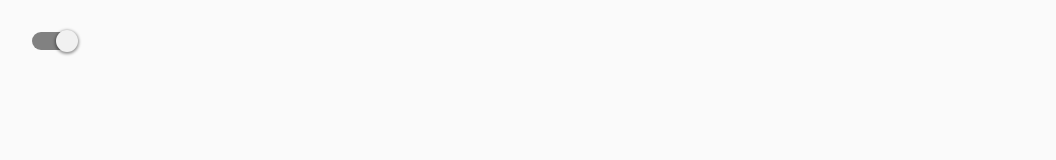
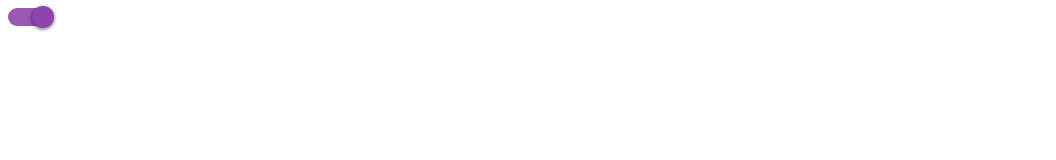
Before and after one commit to sentialx/WebExpress2, an Electron app: page controls.html in a window 1024 px wide. Both pictures are taken after a click on the element 52 px from the left and 41 px from the top of the page. Shown: the whole page, 1056 px wide, since content can reach past the window. Drawn offline with Linux system fonts and the light colour scheme.

Commit message:
Switch update

```diff
--- a/controls.html
+++ b/controls.html
@@ -10,7 +10,7 @@
   </head>
   <body>
     <div class="c">
-      <div class="mdc-switch">
+      <div class="mdc-switch" data-toggle-off-color="#f1c40f" data-ellipse-toggle-off-color="#f39c12" data-toggle-on-color="#9b59b6"  data-ellipse-toggle-on-color="#8e44ad">
         <div class="s-container">
           <div class="lever">
 
--- a/css/controls/materialdesign.css
+++ b/css/controls/materialdesign.css
@@ -1,29 +1,10 @@
-html, body {
-    height: 100%;
-    font-size: 20px;
-    margin: 0 !important;
-    padding: 0 !important;
-    color: #444;
-    font-family: 'Roboto', sans-serif;
-    background-color: #fafafa;
-    color: #444;;
-}
-
-.c {
-    width: 100%;
-    margin-top: 32px;
-    margin-left:32px;
-}
-
 .mdc-switch {
     width: 40px;
     min-height: 14px;
 }
-
 .s-container {
     position: relative;
 }
-
 .mdc-switch .lever {
     width: 40px;
     height: 18px;
@@ -32,24 +13,22 @@ html, body {
     margin-right: auto;
     background-color: #818181;
 }
-
 .mdc-switch .ellipse-ripple {
     height: 48px;
     width: 48px;
     position: absolute;
-  top:-15px;
-  left:-17.5px;
+    top: -15px;
+    left: -17.5px;
     background-color: #818181;
-  opacity: 0; /*0.2;*/
+    opacity: 0;
     border-radius: 100%;
 }
-
 .mdc-switch .ellipse {
     height: 22px;
     width: 22px;
     position: absolute;
-  top:-2px;
-  left:-4px;
+    top: -2px;
+    left: -4px;
     background-color: #F1F1F1;
     border-radius: 100%;
     box-shadow: 0 1px 3px 1px rgba(0,0,0,0.4);
--- a/js/MaterialDesign.js
+++ b/js/MaterialDesign.js
@@ -8,7 +8,7 @@ $(document).ready(function() {
 
     static checked(element, bool) {
       var t = element.data('can-check');
-      console.log(t);
+
       var c = false;
       if (t == true || t == null) {
         c = true;
@@ -16,35 +16,55 @@ $(document).ready(function() {
         c = false;
       }
       if (1) { //c == true
-        element.attr('data-can-check', 'false');
+        element.addClass('ccheck');
         var ellipse = element.find(".ellipse");
         var ellipseRipple = element.find(".ellipse-ripple");
+        var lever = element.find(".lever");
+
+        var DataToggleOffColor = element.data('toggle-off-color');
+        var DataEllipseToggleOffColor = element.data('ellipse-toggle-off-color');
+        var DataToggleOnColor = element.data('toggle-on-color');
+        var DataEllipseToggleOnColor = element.data('ellipse-toggle-on-color');
+
         if (bool) {
+          ellipseRipple.addClass("isanimating");
           ellipseRipple.animate({opacity: '0.2'}, 300, function() {
-            ellipseRipple.animate({ left: '12px' }, 400, 'easeInOutQuart',function() {
+            ellipseRipple.animate({ left: '12px' }, 200, 'easeInOutQuart',function() {
 
             });
-            ellipse.animate({ left: '24px' }, 400, 'easeInOutQuart',function() {
+            lever.animate({backgroundColor: DataToggleOnColor}, {duration: 300, queue: false});
+            ellipse.animate({backgroundColor: DataEllipseToggleOnColor},{duration: 300, queue: false});
+            ellipseRipple.animate({backgroundColor: DataEllipseToggleOnColor}, {duration: 300, queue: false});
+
+            ellipse.animate({ left: '24px' }, 200, 'easeInOutQuart',function() {
               setTimeout(function() {
                 ellipseRipple.animate({opacity: '0'}, 300, function() {
-
-                    element.attr('data-can-check', 'true');
-
+                   ellipseRipple.removeClass("isanimating");
+                   setTimeout(function() {
+                     element.removeClass('ccheck');
+                   }, 1);
                 });
               }, 250);
             });
           });
         } else {
-          element.attr('data-can-check', 'false');
+          ellipseRipple.addClass("isanimating");
           ellipseRipple.animate({opacity: '0.2'}, 300, function() {
-            ellipseRipple.animate({ left: '-17.5px' }, 400, 'easeInOutQuart',function() {
+            ellipseRipple.animate({ left: '-17.5px' }, 200, 'easeInOutQuart',function() {
 
             });
-            ellipse.animate({ left: '-4px' }, 400, 'easeInOutQuart',function() {
+            lever.animate({backgroundColor: DataToggleOffColor}, {duration: 300, queue: false});
+            ellipse.animate({backgroundColor: DataEllipseToggleOffColor},{duration: 300, queue: false});
+            ellipseRipple.animate({backgroundColor: DataEllipseToggleOffColor}, {duration: 300, queue: false});
+            ellipse.animate({ left: '-4px' }, 200, 'easeInOutQuart',function() {
+
               setTimeout(function() {
                 ellipseRipple.animate({opacity: '0'}, 300, function() {
+                  ellipseRipple.removeClass("isanimating");
+                  setTimeout(function() {
+                    element.removeClass('ccheck');
+                  }, 1);
 
-                    element.attr('data-can-check', 'true');
 
                 });
               }, 250);
@@ -72,8 +92,70 @@ $(document).ready(function() {
   });*/
   var x = true;
   eSwitch.click(function() {
-    CheckBox.checked($(this), x);
+    var ellipse = $(this).find(".ellipse");
+    var ellipseRipple = $(this).find(".ellipse-ripple");
+
+    var isanimating = ellipseRipple.hasClass('isanimating');
+    console.log(isanimating);
+
+    if (isanimating == false) {
+      CheckBox.checked($(this), x);
+    }
     if (x) { x = false; } else { x = true; }
+  });
+  eSwitch.mousedown(function() {
+    var ellipse = $(this).find(".ellipse");
+    var ellipseRipple = $(this).find(".ellipse-ripple");
+
+  /*  ellipseRipple.animate({opacity: '0.2'}, 300, function() {
+
+  });*/
+  });
+  eSwitch.mouseleave(function() {
+    var ellipse = $(this).find(".ellipse");
+    var ellipseRipple = $(this).find(".ellipse-ripple");
+    var hc = ellipseRipple.hasClass("isanimating");
+    if (hc == false || hc == null) {
+      ellipseRipple.animate({opacity: '0'}, 300, function() {
+
+      });
+    }
+  });
+
+  eSwitch.each(function() {
+    var ellipse = $(this).find(".ellipse");
+    var ellipseRipple = $(this).find(".ellipse-ripple");
+    var lever = $(this).find(".lever");
+
+    var ToggleOffColor = lever.css('background-color');
+    var EllipseToggleOffColor = ellipseRipple.css('background-color');
+    var ToggleOnColor = "#1abc9c";
+    var EllipseToggleOnColor = "#16a085";
+
+    var DataToggleOffColor = $(this).data('toggle-off-color');
+    var DataEllipseToggleOffColor = $(this).data('ellipse-toggle-off-color');
+    var DataToggleOnColor = $(this).data('toggle-on-color');
+    var DataEllipseToggleOnColor = $(this).data('ellipse-toggle-on-color');
+
+    if (DataToggleOffColor != null || typeof DataToggleOffColor !== "undefined") {
+      ToggleOffColor = DataToggleOffColor;
+    }
+
+    if (DataToggleOnColor != null || typeof DataToggleOnColor !== "undefined") {
+      ToggleOnColor = DataToggleOnColor;
+    }
+
+    if (DataEllipseToggleOffColor != null || typeof DataEllipseToggleOffColor !== "undefined") {
+      EllipseToggleOffColor = DataEllipseToggleOffColor;
+    }
+
+    if (DataEllipseToggleOnColor != null || typeof DataEllipseToggleOnColor !== "undefined") {
+      EllipseToggleOnColor = DataEllipseToggleOnColor;
+    }
+
+    lever.css('background-color', ToggleOffColor);
+    ellipse.css('background-color', EllipseToggleOffColor);
+    ellipseRipple.css('background-color', EllipseToggleOffColor);
   });
 
 });
```
Also changed, not shown: 1 other file. Lines whose indentation alone changed are shown as unchanged.
